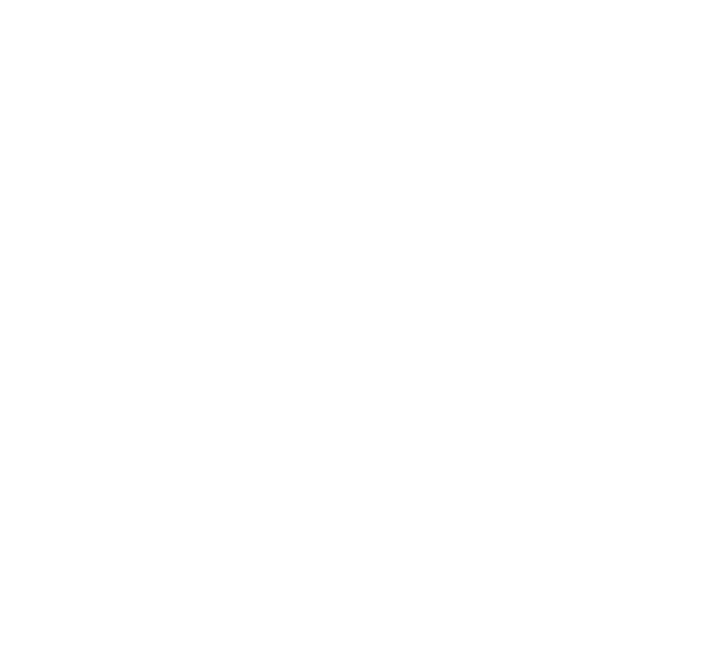
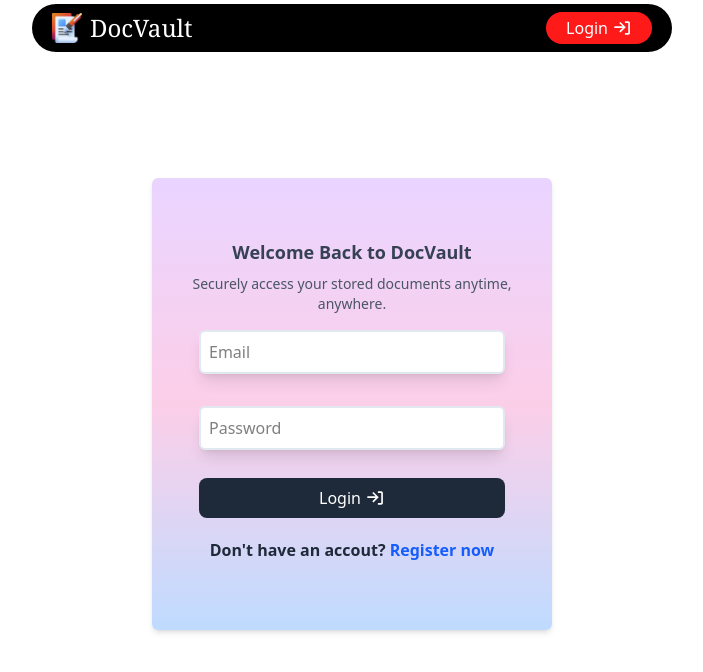
Before and after one commit to PurviMurkute/DocVault, a React (Vite) app in the folder client/: page /login in a window 1280 px wide. Before the commit this address had no page. Shown: the top 672 px of the page, without its empty margins (288-991 px from the left). Built offline with nearby package versions, Linux system fonts and the light colour scheme.

Commit message:
login page implement

```diff
--- a/client/src/App.jsx
+++ b/client/src/App.jsx
@@ -2,12 +2,14 @@
 import { Routes, Route } from 'react-router';
 import Home from './views/Home'
 import Register from './views/Register';
+import Login from './views/Login';
 
 const App = () => {
   return (
     <Routes>
       <Route path='/' element={<Home />}></Route>
       <Route path='/register' element={<Register />}></Route>
+      <Route path='/login' element={<Login />}></Route>
     </Routes>
   )
 }
--- a/client/src/components/Button.jsx
+++ b/client/src/components/Button.jsx
@@ -10,17 +10,20 @@
   const variants = {
     red: "bg-[#ff1a1a]",
     blue: "bg-[#0073e6]",
-    black: "bg-gray-800"
+    black: "bg-gray-800",
   };
 
   const btnSizes = {
-    "large": "px-9 py-3 rounded-lg",
-    "medium": "px-5 py-1 rounded-full",
-    "small": "py-2 w-[85%] mx-auto my-3 rounded-lg"
-  }
+    large: "px-9 py-3 rounded-lg",
+    medium: "px-5 py-1 rounded-full",
+    small: "py-2 w-[85%] mx-auto my-3 rounded-lg",
+  };
 
   return (
-    <button className={`${variants[variant]} ${btnSizes[btnSize]} text-white font-medium justify-center flex items-center gap-1 cursor-pointer`} onClick={onclick}>
+    <button
+      className={`${variants[variant]} ${btnSizes[btnSize]} text-white font-medium justify-center flex items-center gap-1 cursor-pointer hover:scale-95 transition-transform duration-100`}
+      onClick={onclick}
+    >
       {btnText} {icon ? icons[icon] : null}
     </button>
   );
--- a/client/src/components/Header.jsx
+++ b/client/src/components/Header.jsx
@@ -1,16 +1,19 @@
 import React from 'react'
 import logo from '../assets/pages.png'
 import Button from './Button'
+import { Link, useNavigate } from 'react-router'
 
 const Header = () => {
+  const navigate = useNavigate();
+
   return (
     <div className='bg-black w-[95%] md:w-[75%] lg:w-1/2 px-5 py-2 m-1 rounded-full z-10 sticky top-0 mx-auto'>
         <div className='flex justify-between items-center'>
-      <h1 className='text-white flex items-center gap-2 '>
+      <Link to="/" className='text-white flex items-center gap-2 '>
         <img src={logo} alt='logo' className='w-[30px]' />
         <p className='text-2xl font-medium font-serif'>DocVault</p>
-      </h1>
-      <Button btnText="Login" icon="login" variant="red" btnSize="medium" />
+      </Link>
+      <Button btnText="Login" icon="login" variant="red" btnSize="medium" onclick={() => navigate('/login')} />
       </div>
     </div>
   )
--- a/client/src/context/UserContext.js
+++ b/client/src/context/UserContext.jsx
@@ -4,7 +4,7 @@
 
 const UserContext = createContext();
 
-const contextProvider = ({ children }) => {
+const ContextProvider = ({ children }) => {
   const [user, setUser] = useState(null);
 
   useEffect(() => {
@@ -21,7 +21,9 @@
     setUser,
   };
 
-  return <UserContext value={contextValue}>{children}</UserContext>;
+  return (
+    <UserContext.Provider value={contextValue}>{children}</UserContext.Provider>
+  );
 };
 
-export { UserContext, contextProvider };
+export { UserContext, ContextProvider };
--- a/client/src/main.jsx
+++ b/client/src/main.jsx
@@ -3,9 +3,12 @@
 import "./index.css";
 import App from "./App.jsx";
 import { BrowserRouter } from "react-router";
+import { ContextProvider } from '../src/context/UserContext.jsx'
 
 createRoot(document.getElementById("root")).render(
-  <BrowserRouter>
+  <ContextProvider>
+    <BrowserRouter>
     <App />
   </BrowserRouter>
+  </ContextProvider>
 );
--- a/client/src/views/Home.jsx
+++ b/client/src/views/Home.jsx
@@ -24,8 +24,8 @@
           }}
         />
         <Header />
-        <div className="flex flex-col gap-7 justify-center items-center inset-0 w-[50%] h-[650px] absolute mx-auto">
-          <h1 className="bg-gradient-to-r from-purple-600 via-[#f44646] to-pink-500 inline-block text-transparent bg-clip-text font-extrabold text-4xl">
+        <div className="flex flex-col gap-7 justify-center items-center inset-0 w-[95%] md:w-[70%] lg:w-[50%] h-[650px] absolute mx-auto">
+          <h1 className="text-center bg-gradient-to-r from-purple-600 via-[#f44646] to-pink-500 inline-block text-transparent bg-clip-text font-extrabold text-4xl">
             Your Digital Document Locker
           </h1>
           <h4 className="font-bold text-center text-gray-700 text-[17px]">
--- /dev/null
+++ b/client/src/views/Login.jsx
@@ -0,0 +1,96 @@
+import React, { useContext, useState} from 'react'
+import Header from '../components/Header';
+import toast, { Toaster } from 'react-hot-toast';
+import { Link, useNavigate } from 'react-router';
+import { UserContext } from '../context/UserContext';
+import Input from '../components/Input';
+import Button from '../components/Button'
+import axios from 'axios';
+
+const Login = () => {
+    const [loginUser, setLoginUser] = useState({
+    email: "",
+    password: "",
+  });
+
+  const navigate = useNavigate();
+
+  const { user, setUser } = useContext(UserContext);
+
+  const login = async () => {
+    try {
+      const response = await axios.post(
+        `${import.meta.env.VITE_SERVER_URL}/login`,
+        {
+          email: loginUser.email,
+          password: loginUser.password,
+        }
+      );
+
+      if (response.data.success) {
+        toast.success(response.data.message);
+        setLoginUser(response.data.data);
+        setUser(response.data.data);
+        localStorage.setItem("JWT", response.data.token);
+        localStorage.setItem("user", JSON.stringify(response.data.data));
+        setTimeout(() => {
+          navigate("/");
+        }, 2000);
+        setLoginUser({
+          email: "",
+          password: "",
+        });
+      } else {
+        toast.error(response.data.message);
+      }
+    } catch (error) {
+      toast.error(
+        error?.response?.data?.message || error?.message || "Login failed"
+      );
+    }
+  };
+
+  return (
+    <div className="min-h-screen relative">
+      <Header />
+      <div className="flex justify-center items-center absolute inset-0">
+        <form
+          onSubmit={(e) => {
+            e.preventDefault();
+          }}
+          className="bg-gradient-to-b from-purple-200 via-pink-200 to-blue-200 w-[400px] flex flex-col justify-center py-15 px-5 rounded-md shadow-md"
+        >
+          <h5 className="font-bold text-center text-gray-700 mb-2 text-lg">Welcome Back to DocVault</h5>
+          <p className="font-medium text-center text-gray-600 px-5 text-sm">Securely access your stored documents anytime, anywhere.</p>
+          <Input
+            type="text"
+            placeholder="Email"
+            value={loginUser.email}
+            onChange={(e) => {
+              setLoginUser({ ...loginUser, email: e.target.value });
+            }}
+          />
+          <Input
+            type="password"
+            placeholder="Password"
+            value={loginUser.password}
+            onChange={(e) => {
+              setLoginUser({ ...loginUser, password: e.target.value });
+            }}
+          />
+          <Button
+            btnText="Login"
+            btnSize="small"
+            icon="login"
+            variant="black"
+            onclick={login}
+          />
+          <p className="text-center font-bold text-gray-800 py-2">Don't have an accout? <Link to={'/register'} className='text-blue-600'>Register now</Link></p>
+        </form>
+      </div>
+      <Toaster />
+    </div>
+  )
+}
+
+export default Login
--- a/client/src/views/Register.jsx
+++ b/client/src/views/Register.jsx
@@ -5,6 +5,7 @@
 import { useState } from "react";
 import axios from "axios";
 import toast, { Toaster } from "react-hot-toast";
+import { Link } from "react-router";
 
 const Register = () => {
   const [registerUser, setRegisterUser] = useState({
@@ -28,10 +29,10 @@
         setRegisterUser(response.data.data);
         toast.success(response.data.message);
         setRegisterUser({
-            fullname: "",
-            email: "",
-            password: ""
-        })
+          fullname: "",
+          email: "",
+          password: "",
+        });
       } else {
         toast.error(response.data.message);
       }
@@ -44,11 +45,43 @@
     <div className="min-h-screen relative">
       <Header />
       <div className="flex justify-center items-center absolute inset-0">
-        <form onSubmit={(e)=>{e.preventDefault()}} className="bg-gradient-to-b from-purple-200 via-pink-200 to-blue-200 w-[450px] flex flex-col justify-center py-15 rounded-md shadow-md">
-          <h2 className="text-center font-bold text-xl py-3">Register Now</h2>
-          <Input type="text" placeholder="FullName" value={registerUser.fullname} onChange={(e)=>{setRegisterUser({...registerUser, fullname: e.target.value})}} />
-          <Input type="text" placeholder="Email" value={registerUser.email} onChange={(e)=>{setRegisterUser({...registerUser, email: e.target.value})}} />
-          <Input type="password" placeholder="Password" value={registerUser.password} onChange={(e)=>{setRegisterUser({...registerUser, password: e.target.value})}} />
+        <form
+          onSubmit={(e) => {
+            e.preventDefault();
+          }}
+          className="bg-gradient-to-b from-purple-200 via-pink-200 to-blue-200 w-[450px] flex flex-col justify-center py-15 px-5 rounded-md shadow-md"
+        >
+          <h5 className="font-bold text-center text-gray-700 mb-2 text-lg">
+            Create Your Free DocVault Account
+          </h5>
+          <p className="font-medium text-center text-gray-600 px-5 text-sm">
+            Start uploading and organizing your important files in a secure,
+            private cloud vault.
+          </p>
+          <Input
+            type="text"
+            placeholder="FullName"
+            value={registerUser.fullname}
+            onChange={(e) => {
+              setRegisterUser({ ...registerUser, fullname: e.target.value });
+            }}
+          />
+          <Input
+            type="text"
+            placeholder="Email"
+            value={registerUser.email}
+            onChange={(e) => {
+              setRegisterUser({ ...registerUser, email: e.target.value });
+            }}
+          />
+          <Input
+            type="password"
+            placeholder="Password"
+            value={registerUser.password}
+            onChange={(e) => {
+              setRegisterUser({ ...registerUser, password: e.target.value });
+            }}
+          />
           <Button
             btnText="Register"
             btnSize="small"
@@ -56,6 +89,12 @@
             variant="black"
             onclick={register}
           />
+          <p className="text-center font-bold text-gray-800 py-2">
+            Already have an account?{" "}
+            <Link to={"/login"} className="text-blue-600">
+              Login now
+            </Link>
+          </p>
         </form>
       </div>
       <Toaster />
```
Also changed, not shown: 2 other files (tests, documents, lock files or other folders).
